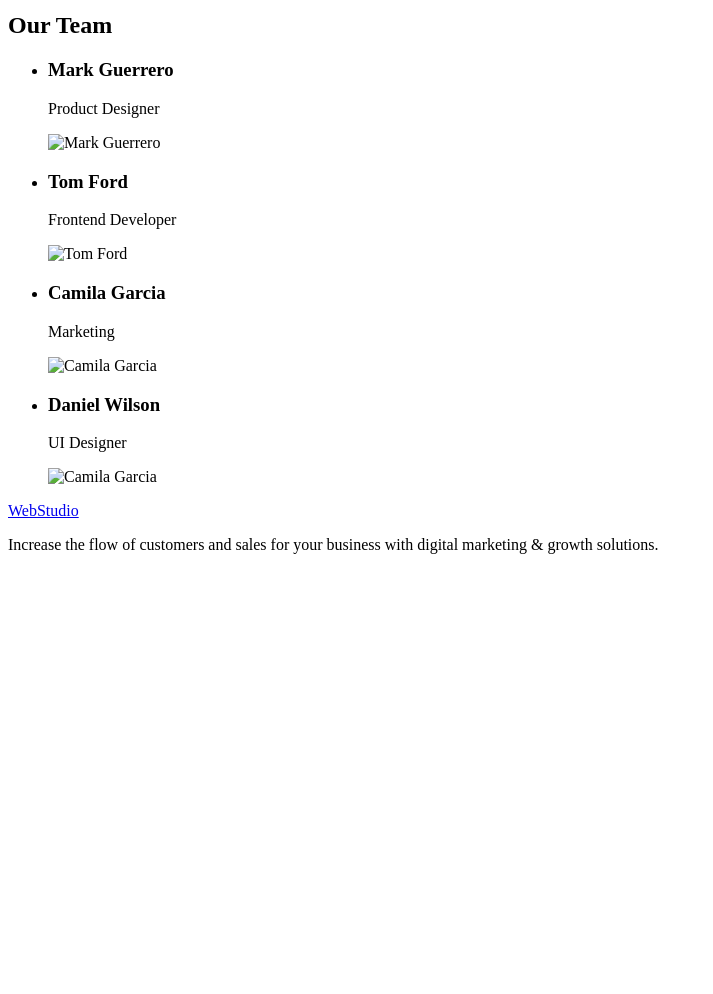
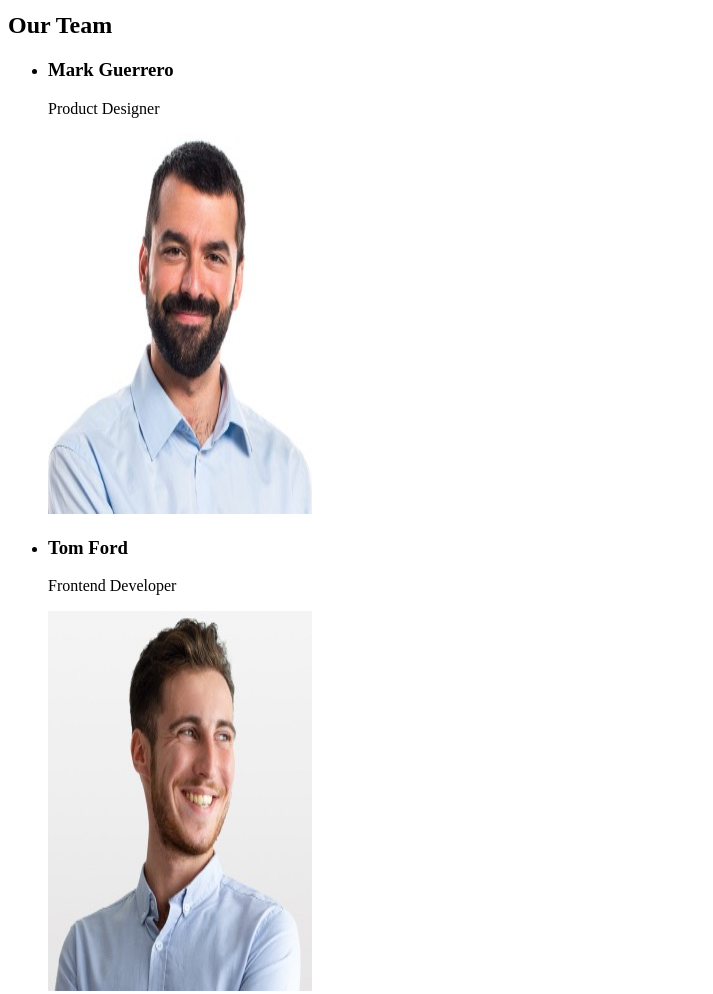
Before and after one commit to MMolik/goit-markup-hw-01, a plain HTML site: page index.html in a window 1280 px wide. Shown: the part 1580-2574 px from the top of the page, without its empty margins (0-713 px from the left). Before the commit the page ends 2150 px from the top, so only its background shows below. Drawn offline with Linux system fonts and the light colour scheme.

Commit message:
Add files via upload
Fix photos  - add photos without description
Correct alt src atribute

```diff
--- a/index.html
+++ b/index.html
@@ -95,40 +95,40 @@
             <h3>Mark Guerrero</h3>
             <p>Product Designer</p>
             <img
-              src="./images/TeamCard1.jpg"
+              src="./images/img-1.jpg"
               width="264"
               height="380"
-              alt="Mark Guerrero"
+              alt="Men with dark hair and beard"
             />
           </li>
           <li>
             <h3>Tom Ford</h3>
             <p>Frontend Developer</p>
             <img
-              src="./images/TeamCard2.jpg"
+              src="./images/img-2.jpg"
               width="264"
               height="380"
-              alt="Tom Ford"
+              alt="Men with blond hair and beard"
             />
           </li>
           <li>
             <h3>Camila Garcia</h3>
             <p>Marketing</p>
             <img
-              src="./images/TeamCard3.jpg"
+              src="./images/img-3.jpg"
               width="264"
               height="380"
-              alt="Camila Garcia"
+              alt="Lady with brown borwn hair and pink sweater"
             />
           </li>
           <li>
             <h3>Daniel Wilson</h3>
             <p>UI Designer</p>
             <img
-              src="./images/TeamCard4.jpg"
+              src="./images/img-4.jpg"
               width="264"
               height="380"
-              alt="Camila Garcia"
+              alt="Man with dark hair and beard"
             />
           </li>
         </ul>
```
